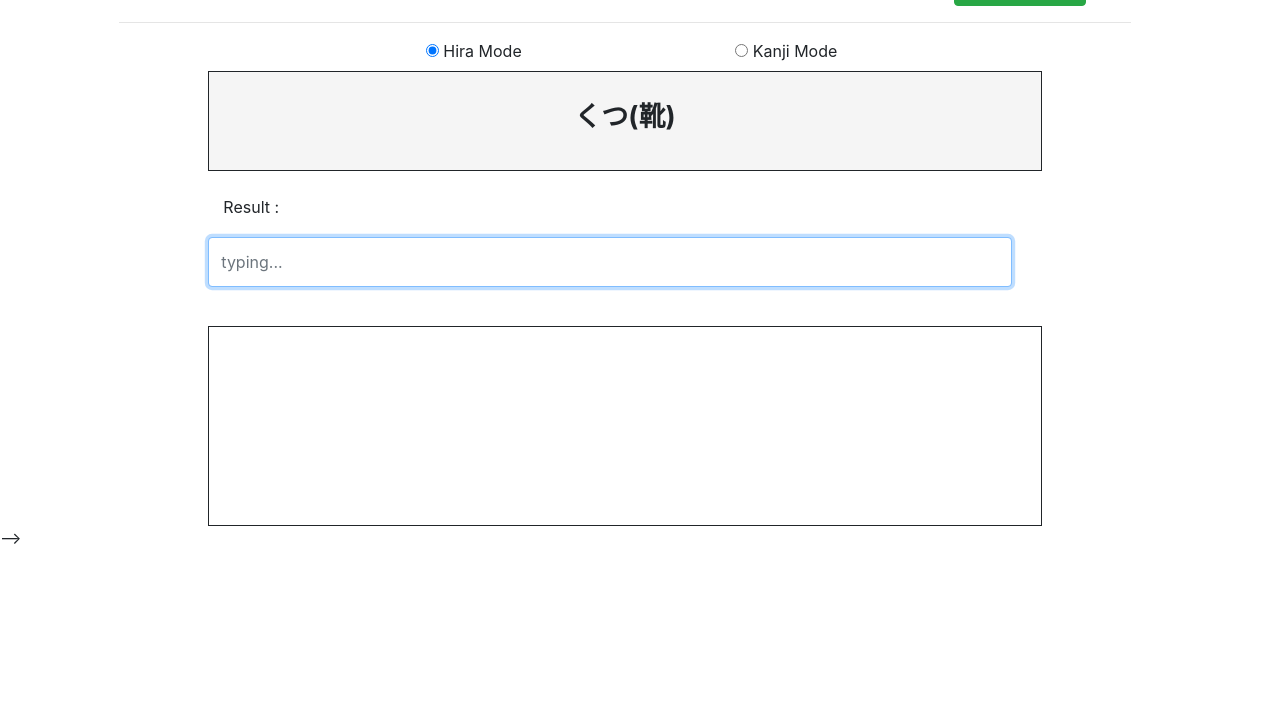
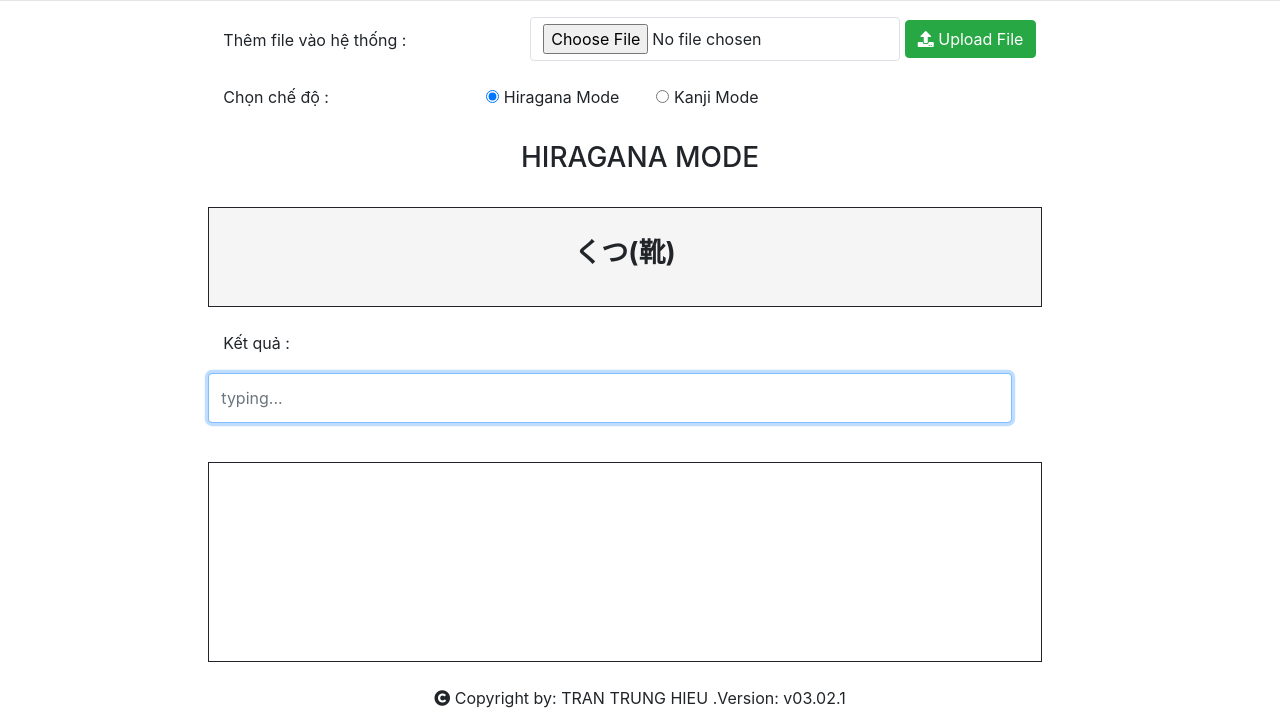
Before and after one commit to tthieu2911/vocabulary-learning, a website: page index.html in a window 1280 px wide. Shown: the part 88-800 px from the top of the page. Drawn offline with nearby package versions, Linux system fonts and the light colour scheme.

Commit message:
commit source

```diff
--- a/css/index.css
+++ b/css/index.css
@@ -1,6 +1,12 @@
 h1 {
 	text-align: center;
 }
+
+label {
+    display: inline-block;
+    text-align: right;
+}
+
 /* Hira */
 .column {
     float: left;
@@ -69,11 +75,6 @@ h1 {
 
 }
 
-.action-kanji {
-    text-align: center;
-    margin-bottom: 5px;
-}
-
 .kanji_contain {
     border: 1px solid;
     text-align: center;
--- a/index.html
+++ b/index.html
@@ -6,60 +6,62 @@
 </head>
 
 <body>
+  <br>
   <h1 class="col-md-12 col-sm-12 col-12">LEARNING </h1>
+  <hr>
 
   <!-- Handling File uploaded -->
-
-
   <form ref='uploadForm' id='uploadForm' action='/upload' method='post' encType="multipart/form-data">
     <div class="container-fluid row">
-      <div class="col-md-1 col-sm-1 col-1"></div>
-      <div class="col-md-10 col-sm-10 col-10">
-        <div class="col-md-12 col-sm-12 col-12 contain row">
+      <div class="col-md-2 col-sm-2 col-2"></div>
+      <div class="col-md-10 col-sm-10 col-10 row">
         <!-- file -->
-          <div class="col-md-8 col-sm-8 col-8 ">
-            <input type="file" name="lessonFile" />
+        <div class="col-md-3 col-sm-3 col-3">
+          <label style="margin-top:5%">Thêm file vào hệ thống : </label>
         </div>
-
+        <div class="col-md-7 col-sm-7 col-7 text-right">
+          <input type="file" name="lessonFile" class="btn border" title="Thêm file vào hệ thống"/>
           <!-- button -->
-          <div class="col-md-4 col-sm-4 col-4 text-right">
           <button type="submit" class="btn btn-primary btn-success">
             <li class="fa fa-upload"></li>
             <span> Upload File </span>
           </button>
         </div>
-
       </div>
-        <hr>
-      </div>
-      <div class="col-md-1 col-sm-1 col-1"></div>
     </div>
   </form>
-
-
-
+  <br>
   <!-- Handling Mode changed -->
-  <div class="container-fluid row text-center">
-    <div class="col-md-3 col-sm-3 col-3"></div>
-    <div class="col-md-3 col-sm-3 col-3">
-      <label class="radio-inline "><input type="radio" name="optradio" value="hira" onchange="changeMode('hira')"
-          checked>
-        <span> Hira Mode</span></label>
+  <div class="container-fluid row">
+    <div class="col-md-2 col-sm-2 col-2"></div>
+    <div class="col-md-10 col-sm-10 col-10 row">
+      <div class="col-md-3 col-sm-3 col-3 text-left">
+        <label> Chọn chế độ : </label>
       </div>
-    <div class="col-md-3 col-sm-3 col-3">
-      <label class="radio-inline "><input type="radio" name="optradio" value="kanji" onchange="changeMode('kanji')">
+      <div class="col-md-7 col-sm-7 col-7 text-left">
+        <label class="radio-inline ">
+          <input type="radio" name="optradio" value="hira" onchange="changeMode('hira')" checked>
+          <span> Hiragana Mode</span>
+        </label>
+        &nbsp;&nbsp;&nbsp;&nbsp;
+        <label class="radio-inline ">
+          <input type="radio" name="optradio" value="kanji" onchange="changeMode('kanji')">
           <span> Kanji Mode</span>
         </label>
       </div>
-    <div class="col-md-3 col-sm-3 col-3"></div>
     </div>
+  </div>
+  <br>
 
   <!-- Handling Hiragana mode -->
   <div class="container-fluid" id="hira_contain">
+    <h3 class="text-center"> HIRAGANA MODE </h3>
+    <br>
     <div class="row hira">
       <div class="col-md-12 col-sm-12 container-fluid row">
         <div class="col-md-2 col-sm-2"></div>
         <div class="col-md-8 col-sm-8 first_contain">
+
           <!-- Hira contain -->
         </div>
         <div class="col-md-2 col-sm-2"></div>
@@ -69,7 +71,7 @@
         <div class="col-md-2 col-sm-2"></div>
         <div class="col-md-8 col-sm-8 row">
           <div class="col-md-12 col-sm-12">
-            <label>Result : </label>
+            <label>Kết quả : </label>
             <span id="resultLabel"></span>
           </div>
         </div>
@@ -98,28 +100,38 @@
     </div>
   </div>
 
-  <!-- Handling Kanji mode --> -->
+  <!-- Handling Kanji mode -->
   <div class="container-fluid" id="kanji_div">
-    <div class="action-kanji row">
-      <div class="col-md-3 col-sm-3 col-3"></div>
-      <div class="col-md-3 col-sm-3 col-3">
+    <h3 class="text-center"> KANJI MODE </h3>
+    <br>
+    <div class="container-fluid row text-center">
+      <div class="col-md-2 col-sm-2 col-2"></div>
+      <div class="col-md-8 col-sm-8 col-8 row">
+        <div class="col-md-2 col-sm-2 col-2"></div>
+        <div class="col-md-4 col-sm-4 col-4 ">
           <button type="button" class="btn btn-primary btn-sm btn-success" onclick="mixKanjiWord()">
             <li class="fa fa-random"></li>
             <span> Mix Words </span>
           </button>
         </div>
-      <div class="col-md-3 col-sm-3 col-3">
+        <div class="col-md-4 col-sm-4 col-4 ">
           <button type="button" class="btn btn-primary btn-sm btn-eidt" onclick="ClearAll()">
             <li class="fa fa-trash"></li>
             <span> Clear All </span>
           </button>
         </div>
-      <div class="col-md-3 col-sm-3 col-3"></div>
+        <div class="col-md-2 col-sm-2 col-2"></div>
+      </div>
+      <div class="col-md-2 col-sm-2 col-2"></div>
     </div>
     <br>
-    <div class="container-fluid">
+
+    <div class="container-fluid row">
+      <div class="col-md-1 col-sm-1 col-1"></div>
+      <div class="col-md-10 col-sm-10 col-10">
         <div class="row kanji" id="kanji_area">
           <!-- Kanji blocks -->
+        </div>
       </div>
     </div>
   </div>
@@ -136,13 +148,20 @@
   <!-- Latest compiled JavaScript -->
   <script src="https://maxcdn.bootstrapcdn.com/bootstrap/4.1.3/js/bootstrap.min.js"></script>
   <!-- font awesome icon -->
-  <link rel="stylesheet" href="https://use.fontawesome.com/releases/v5.7.0/css/all.css" integrity="sha384-lZN37f5QGtY3VHgisS14W3ExzMWZxybE1SJSEsQp9S+oqd12jhcu+A56Ebc1zFSJ"
-    crossorigin="anonymous">
+  <link rel="stylesheet" href="https://use.fontawesome.com/releases/v5.7.0/css/all.css"
+    integrity="sha384-lZN37f5QGtY3VHgisS14W3ExzMWZxybE1SJSEsQp9S+oqd12jhcu+A56Ebc1zFSJ" crossorigin="anonymous">
   <script type="text/javascript" src="js/main.js"></script>
   <script type="text/javascript" src="js/kanjiModule.js"></script>
   <script type="text/javascript" src="js/hiraModule.js"></script>
 
   <!-- End Script -->
 </body>
-
+<footer>
+  <br>
+  <div class="text-center">
+      <i class="fa fa-copyright" ></i>
+      Copyright by: TRAN TRUNG HIEU
+      .Version: v03.02.1
+  </div>
+</footer>
 </html>
```
Lines whose indentation alone changed are shown as unchanged.
